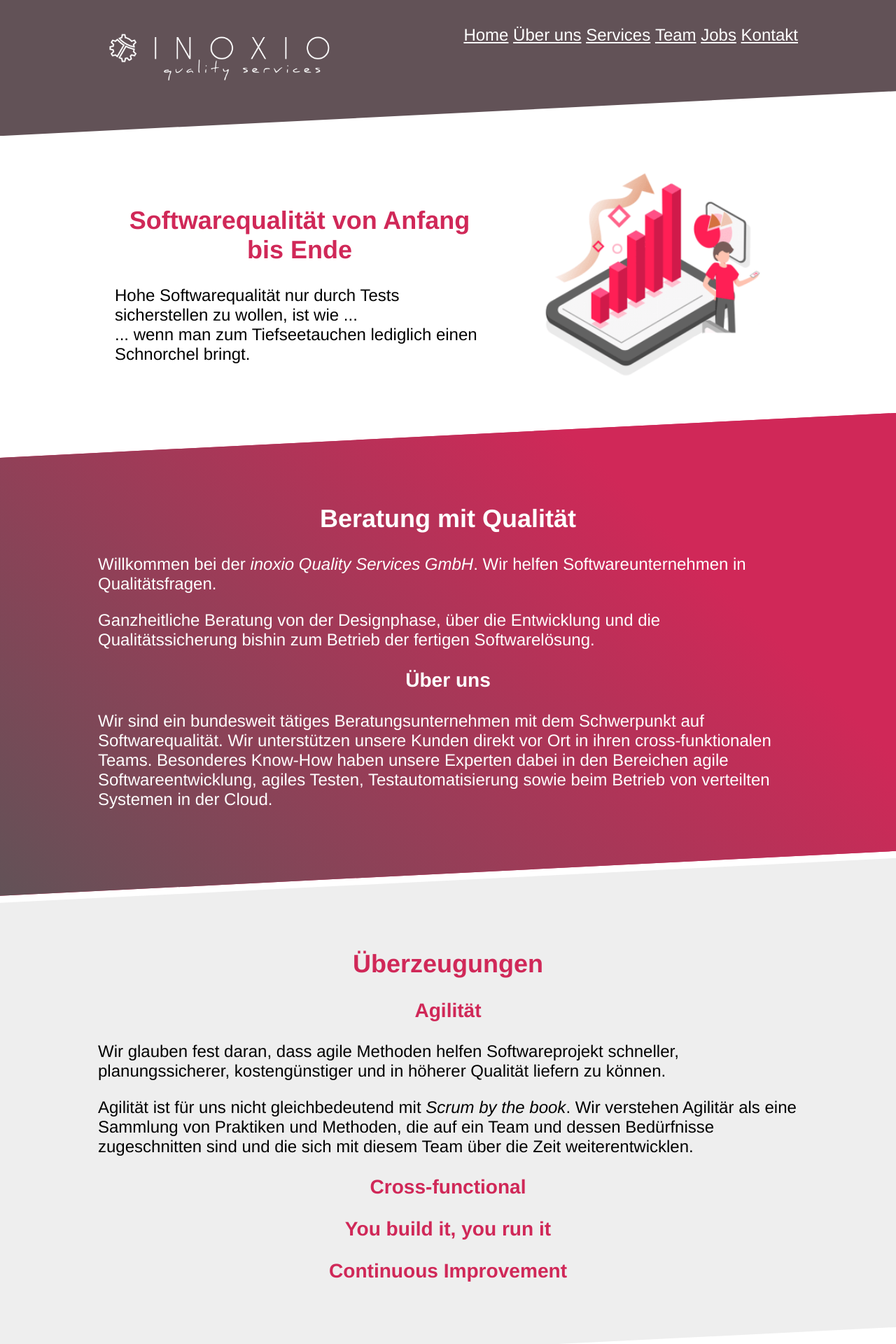
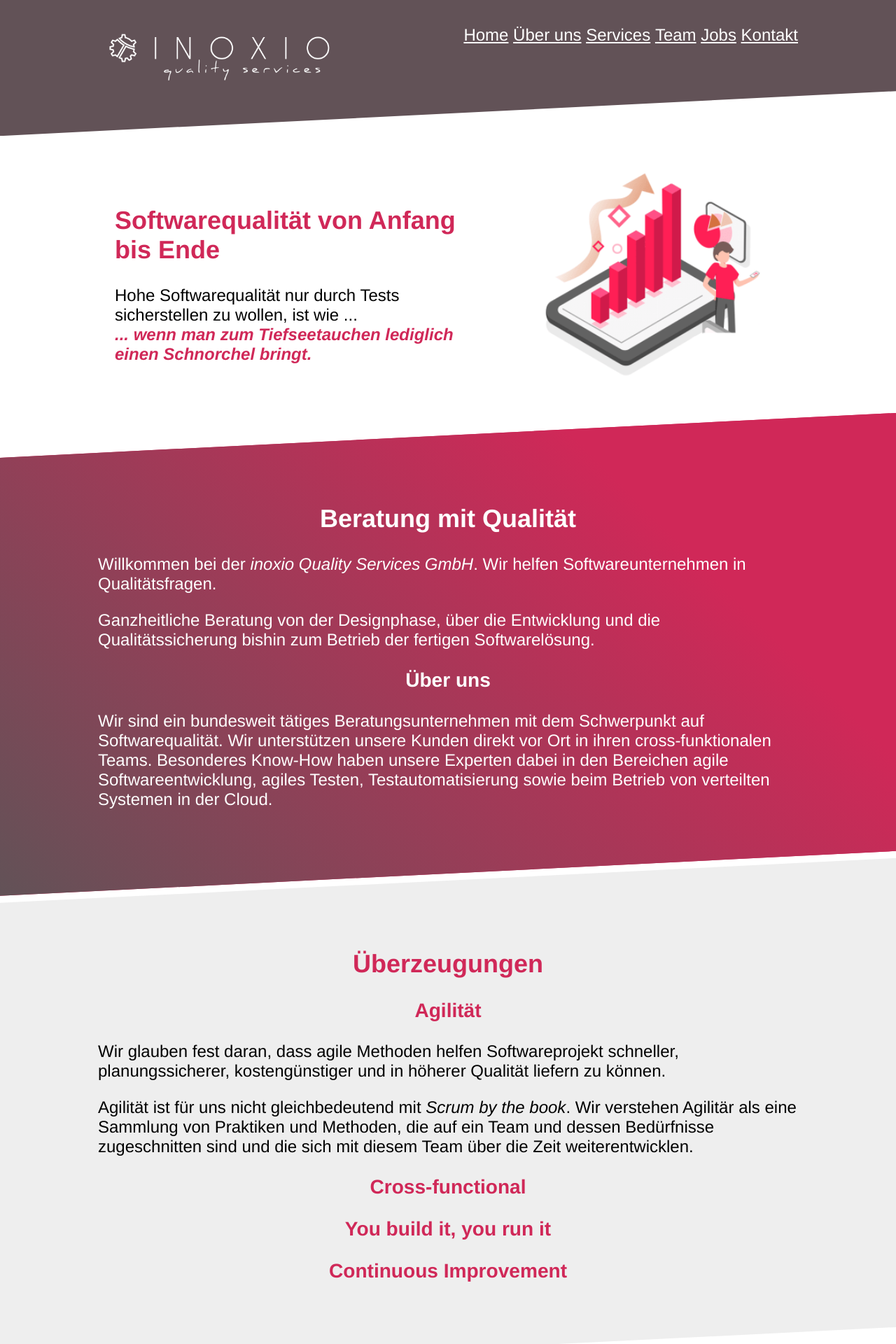
Before and after one commit to inoxio/inoxio.github.io, a Jekyll site: the page built from index.html, in a window 1280 px wide. Shown: the top 1920 px of the page at 70% size. Built offline with Jekyll 4.4.1, drawn with Linux system fonts in a browser that asks for light colours.

Commit message:
Make claim a bit more obvious

```diff
--- a/_sass/_hero.scss
+++ b/_sass/_hero.scss
@@ -12,6 +12,18 @@ section#hero {
     .heading {
       flex: 1 1 auto;
       padding: 1em;
+
+      @include md {
+        h1 {
+          text-align: left;
+        }
+      }
+    }
+
+    #claimtext {
+      font-style: italic;
+      font-weight: bold;
+      color: var(--primary-color);
     }
 
     img#claimimage {
```
